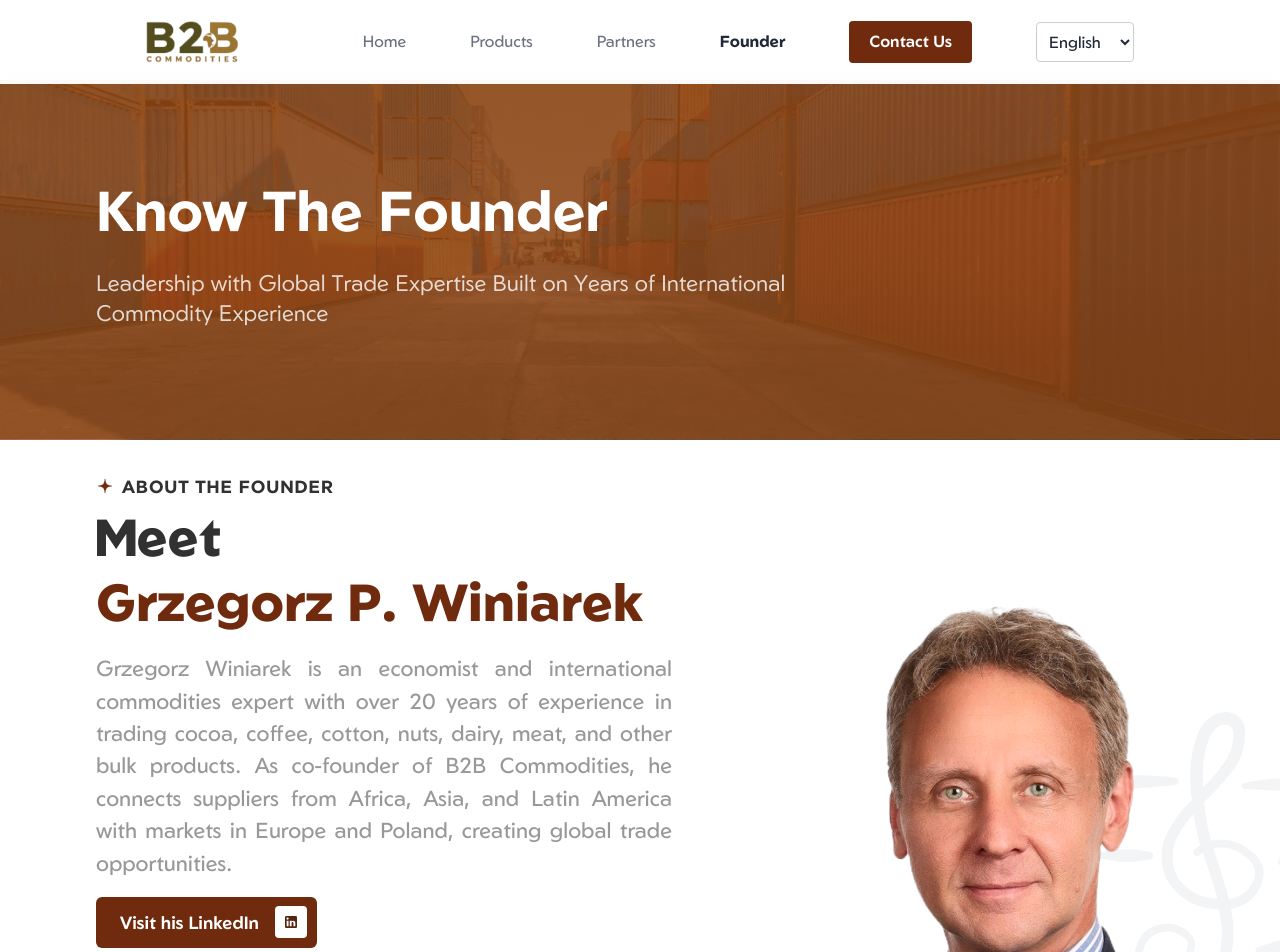
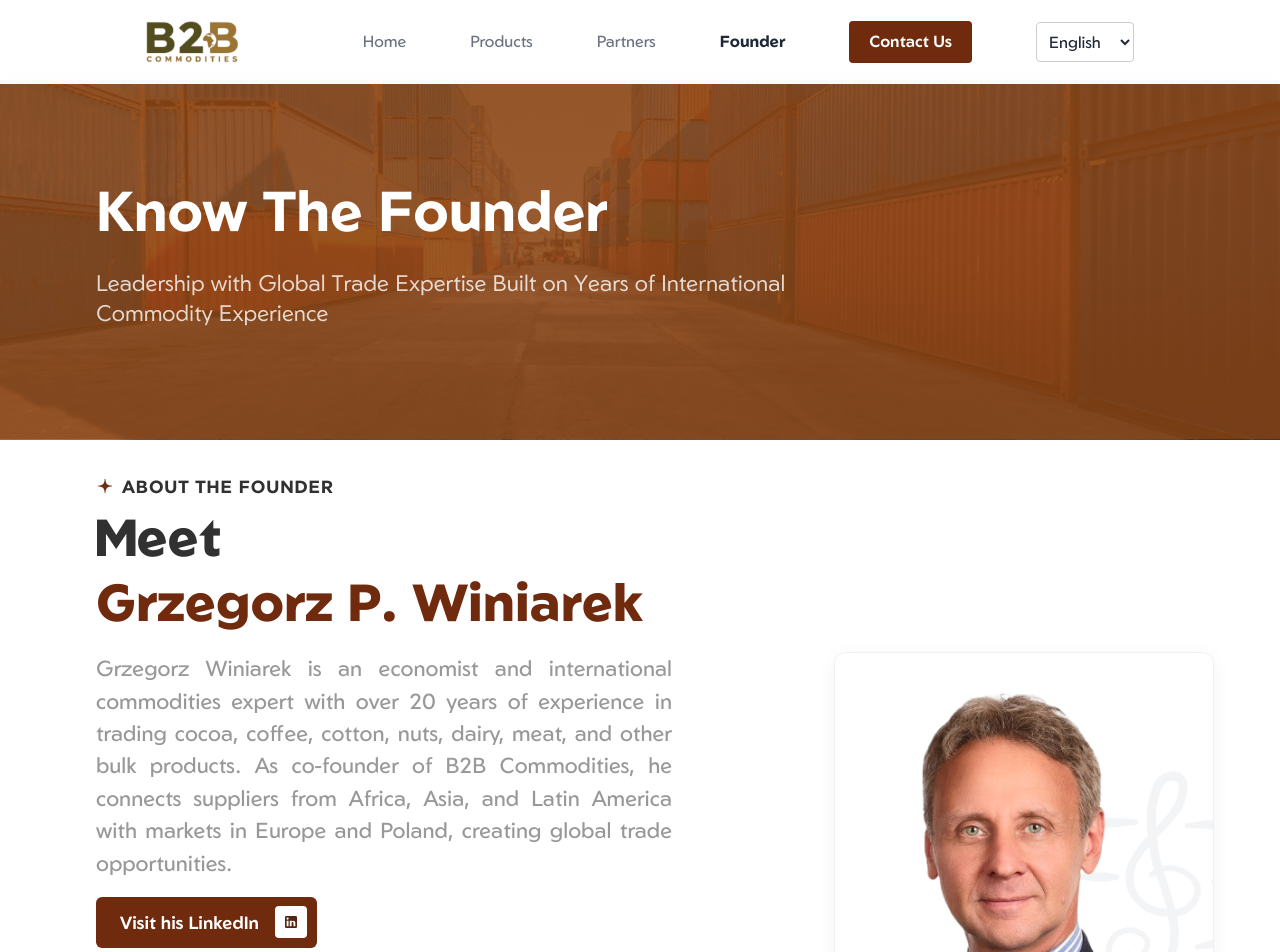
Before and after one commit to B2BCOCOA/b2b-commodities-website, a Vue app: page /founder in a window 1280 px wide. Shown: the top 952 px of the page. Built offline with nearby package versions, Linux system fonts and the light colour scheme.

Commit message:
Edit Founder page

```diff
--- a/src/views/FounderPage.vue
+++ b/src/views/FounderPage.vue
@@ -327,15 +327,21 @@ import musicNoteIcon from '@/assets/images/music-note.png'
 
 .profile-image {
   width: 40%;
-  padding: 0;
+  display: flex;
+  align-items: center;
+  justify-content: center;
+  padding: 3rem;
   margin: 0;
 }
 
 .founder-image-full {
   width: 100%;
-  height: 100%;
-  object-fit: contain;
-  object-position: right;
+  max-width: 380px;
+  height: auto;
+  object-fit: cover;
+  border-radius: 12px;
+  border: 1px solid #f0f0f0;
+  box-shadow: 0 4px 20px rgba(0, 0, 0, 0.05);
   display: block;
 }
 
@@ -524,6 +530,7 @@ import musicNoteIcon from '@/assets/images/music-note.png'
   grid-template-columns: repeat(2, 1fr);
   gap: 1rem;
   margin-top: 1rem;
+  margin-bottom: 3rem;
   max-width: 500px;
 }
 
```
